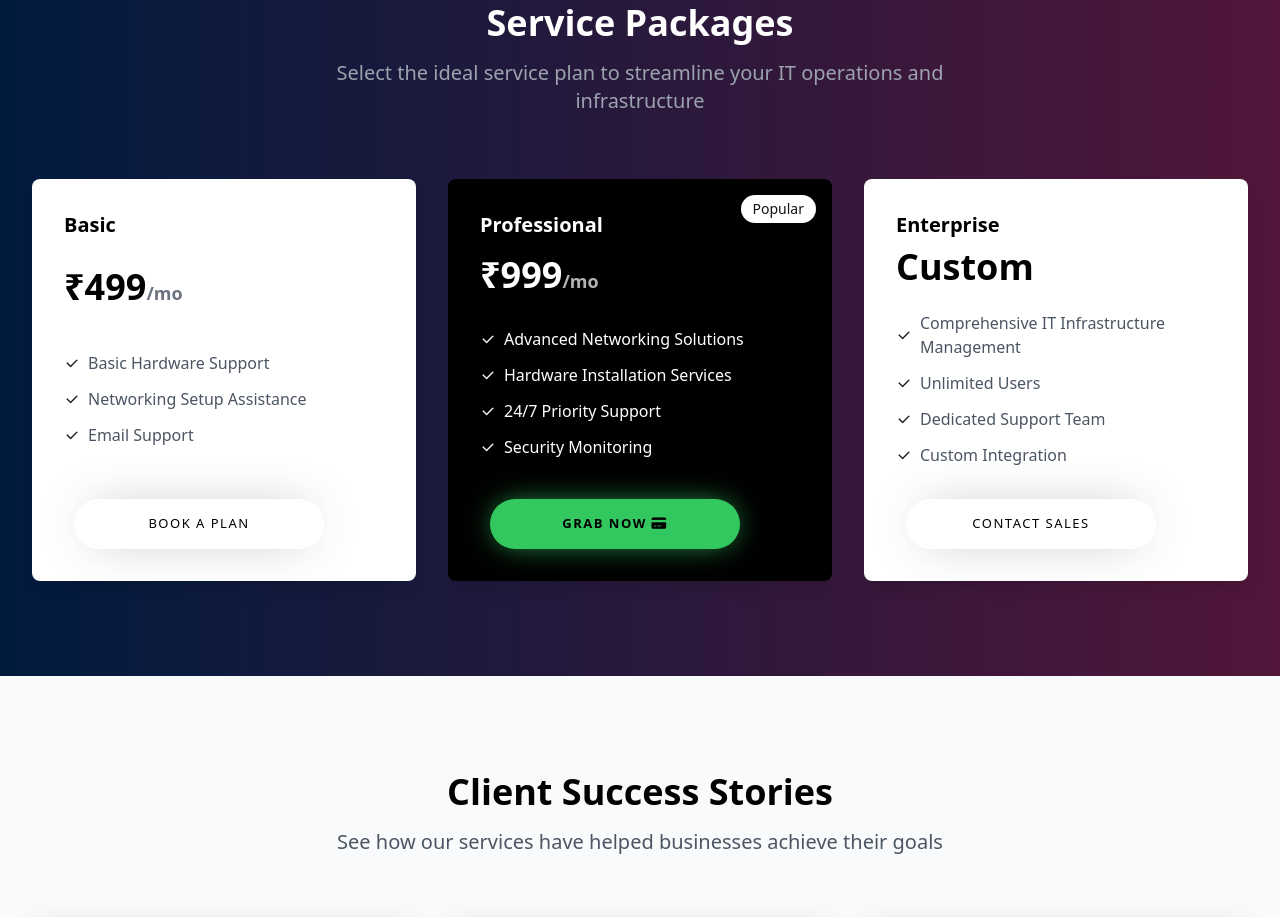
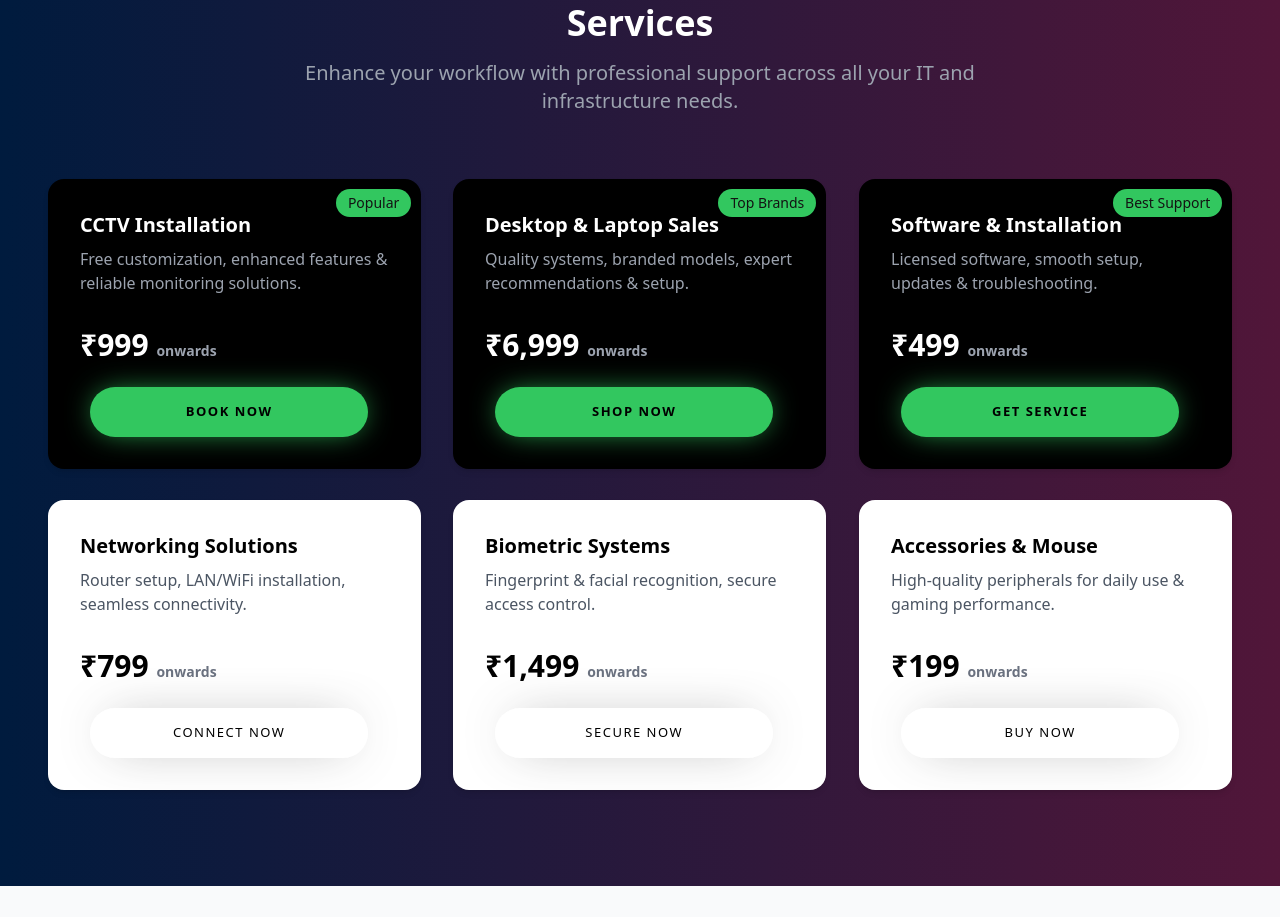
Before and after one commit to Srisakthi2821/scitronic, a plain HTML site: page Services/index.html in a window 1280 px wide. Shown: the part 1443-2360 px from the top of the page. Drawn offline with nearby package versions, Linux system fonts and the light colour scheme.

Commit message:
second commit

```diff
--- a/Services/index.css
+++ b/Services/index.css
@@ -49,6 +49,7 @@
 .container_quotemodal {
   margin-left: 0px;
 }
+
 .sticky-element {
   position: sticky;
   top: 0; /* distance from top before sticking */
@@ -133,6 +134,14 @@
 .container_plans {
   background-image: linear-gradient(to right, #001b3e, #511639);
 }
+.text_tag_smdev{
+  top: 10px!important;
+  right: 10px !important;
+
+}
+.button_home_Explore_buy{
+  width:90%!important;
+}
 .button_home_Explore_buy:hover {
   background-color: #32c75f;
   font-weight: 800;
@@ -145,9 +154,10 @@
 .card_plan_popular {
   background-color: #000000;
   cursor: pointer;
+  color: white;
 }
 .card_plan_popular:hover {
-  transform: translateY(-15px);
+  transform: translateY(-5px);
   box-shadow: #32c75f 0px 5px 27px -5px, #32c75f 0px 0px 16px -8px;
 }
 
@@ -323,6 +333,10 @@ textarea{
   .container_plans {
     background-image: linear-gradient(to right, #001b3e, #511639);
   }
+  .text_tag_smdev{
+    font-size:8px;
+    padding:0px 8px;
+  }
   .button_home_Explore_buy:hover {
     background-color: #32c75f;
     font-weight: 800;
--- a/Services/index.html
+++ b/Services/index.html
@@ -305,123 +305,122 @@
           <h2
             class="text-2xl sm:text-3xl md:text-4xl text-white font-bold mb-4"
           >
-            Service Packages
+            Services
           </h2>
           <p
             class="text-gray-400 text-base sm:text-lg md:text-xl max-w-2xl mx-auto"
           >
-            Select the ideal service plan to streamline your IT operations and
-            infrastructure
+          Enhance your workflow with professional support across all your IT and infrastructure needs.
           </p>
         </div>
 
-        <div
-          class="grid grid-cols-1 md:grid-cols-2 lg:grid-cols-3 gap-6 sm:gap-8"
-        >
-          <!-- Basic Package -->
-          <div
-            class="pricing-card bg-white flex flex-col justify-between p-6 sm:p-8 rounded shadow-lg animationScrollEffect"
-          >
-            <h3 class="text-lg sm:text-xl font-bold mb-2">Basic</h3>
-            <div class="text-3xl sm:text-4xl font-bold mb-4 sm:mb-6">
-              ₹499<span class="text-sm sm:text-lg text-gray-500">/mo</span>
-            </div>
-            <ul
-              class="space-y-2 sm:space-y-3 mb-6 sm:mb-8 text-gray-600 text-sm sm:text-base"
-            >
-              <li class="flex items-center">
-                <i class="ri-check-line text-primary mr-2"></i> Basic Hardware
-                Support
-              </li>
-              <li class="flex items-center">
-                <i class="ri-check-line text-primary mr-2"></i> Networking Setup
-                Assistance
-              </li>
-              <li class="flex items-center">
-                <i class="ri-check-line text-primary mr-2"></i> Email Support
-              </li>
-            </ul>
-            <button class="button_home_Explore button_home_Explore_buy">
-              Book a Plan
-            </button>
-          </div>
-
-          <!-- Professional Package -->
-          <div
-            class="card_plan_popular pricing-card flex flex-col justify-between text-white p-6 sm:p-8 rounded shadow-lg relative animationScrollEffect"
-          >
+        <div class="grid grid-cols-1 sm:grid-cols-2 lg:grid-cols-3 gap-6 sm:gap-8 px-4 max-w-7xl mx-auto">
+          <!-- Card Component -->
+          <div class="card_plan_popular  w-full max-w-md mx-auto flex flex-col justify-between p-6 sm:p-8 rounded-lg shadow-md transition-transform duration-300 hover:shadow-xl animationScrollEffect">
             <div
-              class="absolute top-4 right-4 bg-white text-primary px-3 py-1 rounded-full text-xs sm:text-sm font-medium"
+            style="background-color: #32c75f;"
+              class="text_tag_smdev absolute top-1 right-1 text-primary px-3 py-1 rounded-full text-xs sm:text-sm font-medium"
             >
               Popular
             </div>
-            <h3 class="text-lg sm:text-xl font-bold mb-2">Professional</h3>
-            <div class="text-3xl sm:text-4xl font-bold mb-4 sm:mb-6">
-              ₹999<span class="text-sm sm:text-lg text-white opacity-70"
-                >/mo</span
-              >
+            <h3 class="text-lg sm:text-xl font-bold mb-2">CCTV Installation</h3>
+            <p class="text-gray-400 text-sm sm:text-base mb-6 sm:mb-8">
+              Free customization, enhanced features & reliable monitoring solutions.
+            </p>
+            <div class="text-2xl sm:text-3xl font-bold mb-4 sm:mb-6">
+              ₹999 <span class="text-sm text-gray-400">onwards</span>
             </div>
-            <ul
-              class="space-y-2 sm:space-y-3 mb-6 sm:mb-8 text-white text-sm sm:text-base"
-            >
-              <li class="flex items-center">
-                <i class="ri-check-line mr-2"></i> Advanced Networking Solutions
-              </li>
-              <li class="flex items-center">
-                <i class="ri-check-line mr-2"></i> Hardware Installation
-                Services
-              </li>
-              <li class="flex items-center">
-                <i class="ri-check-line mr-2"></i> 24/7 Priority Support
-              </li>
-              <li class="flex items-center">
-                <i class="ri-check-line mr-2"></i> Security Monitoring
-              </li>
-            </ul>
-            <button
-              class="button_home_Explore"
-              style="
-                background-color: #32c75f;
+            <a href="../Contactus/index.html#booknow"> <button style="background-color: #32c75f;
                 font-weight: 600;
-                box-shadow: 0px 0px 30px -7px #32c75f;
-              "
-            >
-              Grab Now <i class="fa-solid fa-credit-card"></i>
-            </button>
+                box-shadow: 0px 0px 30px -7px #32c75f;" class="button_home_Explore button_home_Explore_buy">
+              Book Now
+            </button></a>
           </div>
 
-          <!-- Enterprise Package -->
-          <div
-            class="pricing-card bg-white p-6 sm:p-8 flex flex-col justify-between rounded shadow-lg animationScrollEffect"
-          >
-            <h3 class="text-lg sm:text-xl font-bold mb-2">Enterprise</h3>
-            <div class="text-3xl sm:text-4xl font-bold mb-4 sm:mb-6">
-              Custom
+          <div class="card_plan_popular w-full max-w-md mx-auto flex flex-col justify-between p-6 sm:p-8 rounded-lg shadow-md transition-transform duration-300 hover:shadow-xl animationScrollEffect">
+            <div
+            style="background-color: #32c75f;"
+              class="text_tag_smdev absolute top-1 right-1 text-primary px-3 py-1 rounded-full text-xs sm:text-sm font-medium"
+            >
+              Top Brands
             </div>
-            <ul
-              class="space-y-2 sm:space-y-3 mb-6 sm:mb-8 text-gray-600 text-sm sm:text-base"
+            <h3 class="text-lg sm:text-xl font-bold mb-2">Desktop & Laptop Sales</h3>
+            <p class="text-gray-400 text-sm sm:text-base mb-6 sm:mb-8">
+              Quality systems, branded models, expert recommendations & setup.
+            </p>
+            <div class="text-2xl sm:text-3xl font-bold mb-4 sm:mb-6">
+              ₹6,999 <span class="text-sm text-gray-400">onwards</span>
+            </div>
+            <a href="../Contactus/index.html#booknow"><button style="background-color: #32c75f;
+              font-weight: 600;
+              box-shadow: 0px 0px 30px -7px #32c75f;" class="button_home_Explore button_home_Explore_buy">
+              Shop Now
+            </button></a>
+          </div>
+
+          <div class="card_plan_popular w-full max-w-md mx-auto flex flex-col justify-between p-6 sm:p-8 rounded-lg shadow-md transition-transform duration-300 hover:shadow-xl animationScrollEffect">
+            <div
+            style="background-color: #32c75f;"
+              class="text_tag_smdev absolute top-1 right-1 text-primary px-3 py-1 rounded-full text-xs sm:text-sm font-medium"
             >
-              <li class="flex items-center">
-                <i class="ri-check-line text-primary mr-2"></i> Comprehensive IT
-                Infrastructure Management
-              </li>
-              <li class="flex items-center">
-                <i class="ri-check-line text-primary mr-2"></i> Unlimited Users
-              </li>
-              <li class="flex items-center">
-                <i class="ri-check-line text-primary mr-2"></i> Dedicated
-                Support Team
-              </li>
-              <li class="flex items-center">
-                <i class="ri-check-line text-primary mr-2"></i> Custom
-                Integration
-              </li>
-            </ul>
-            <button class="button_home_Explore button_home_Explore_buy">
-              Contact Sales
-            </button>
+            Best Support
+            </div>
+            <h3 class="text-lg sm:text-xl font-bold mb-2">Software & Installation</h3>
+            <p class="text-gray-400 text-sm sm:text-base mb-6 sm:mb-8">
+              Licensed software, smooth setup, updates & troubleshooting.
+            </p>
+            <div class="text-2xl sm:text-3xl font-bold mb-4 sm:mb-6">
+              ₹499 <span class="text-sm text-gray-400">onwards</span>
+            </div>
+            <a href="../Contactus/index.html#booknow"><button style="background-color: #32c75f;
+              font-weight: 600;
+              box-shadow: 0px 0px 30px -7px #32c75f;" class="button_home_Explore button_home_Explore_buy">
+              Get Service
+            </button></a>
+          </div>
+
+          <div class="bg-white w-full max-w-md mx-auto flex flex-col justify-between p-6 sm:p-8 rounded-lg shadow-md transition-transform duration-300 hover:shadow-xl animationScrollEffect">
+            <h3 class="text-lg sm:text-xl font-bold mb-2">Networking Solutions</h3>
+            <p class="text-gray-600 text-sm sm:text-base mb-6 sm:mb-8">
+              Router setup, LAN/WiFi installation, seamless connectivity.
+            </p>
+            <div class="text-2xl sm:text-3xl font-bold mb-4 sm:mb-6">
+              ₹799 <span class="text-sm text-gray-500">onwards</span>
+            </div>
+            <a href="../Contactus/index.html#booknow"><button class="button_home_Explore button_home_Explore_buy">
+              Connect Now
+            </button></a>
+          </div>
+
+          <div class="bg-white w-full max-w-md mx-auto flex flex-col justify-between p-6 sm:p-8 rounded-lg shadow-md transition-transform duration-300 hover:shadow-xl animationScrollEffect">
+            <h3 class="text-lg sm:text-xl font-bold mb-2">Biometric Systems</h3>
+            <p class="text-gray-600 text-sm sm:text-base mb-6 sm:mb-8">
+              Fingerprint & facial recognition, secure access control.
+            </p>
+            <div class="text-2xl sm:text-3xl font-bold mb-4 sm:mb-6">
+              ₹1,499 <span class="text-sm text-gray-500">onwards</span>
+            </div>
+            <a href="../Contactus/index.html#booknow"><button class="button_home_Explore button_home_Explore_buy">
+              Secure Now
+            </button></a>
+          </div>
+
+          <div class="bg-white w-full max-w-md mx-auto flex flex-col justify-between p-6 sm:p-8 rounded-lg shadow-md transition-transform duration-300 hover:shadow-xl animationScrollEffect">
+            <h3 class="text-lg sm:text-xl font-bold mb-2">Accessories & Mouse</h3>
+            <p class="text-gray-600 text-sm sm:text-base mb-6 sm:mb-8">
+              High-quality peripherals for daily use & gaming performance.
+            </p>
+            <div class="text-2xl sm:text-3xl font-bold mb-4 sm:mb-6">
+              ₹199 <span class="text-sm text-gray-500">onwards</span>
+            </div>
+            <a href="../Contactus/index.html#booknow"><button class="button_home_Explore button_home_Explore_buy">
+              Buy Now
+            </button></a>
           </div>
         </div>
+
+
+
       </div>
     </section>
 
```
